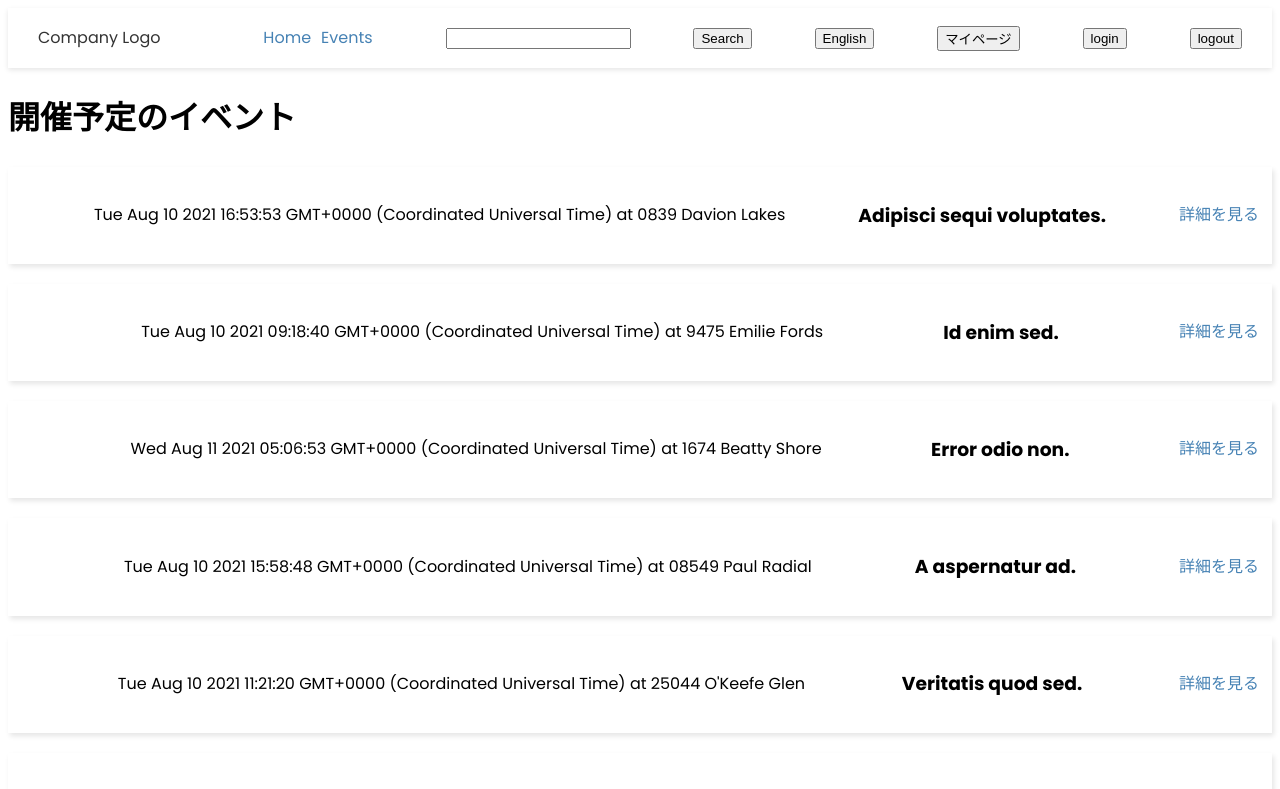
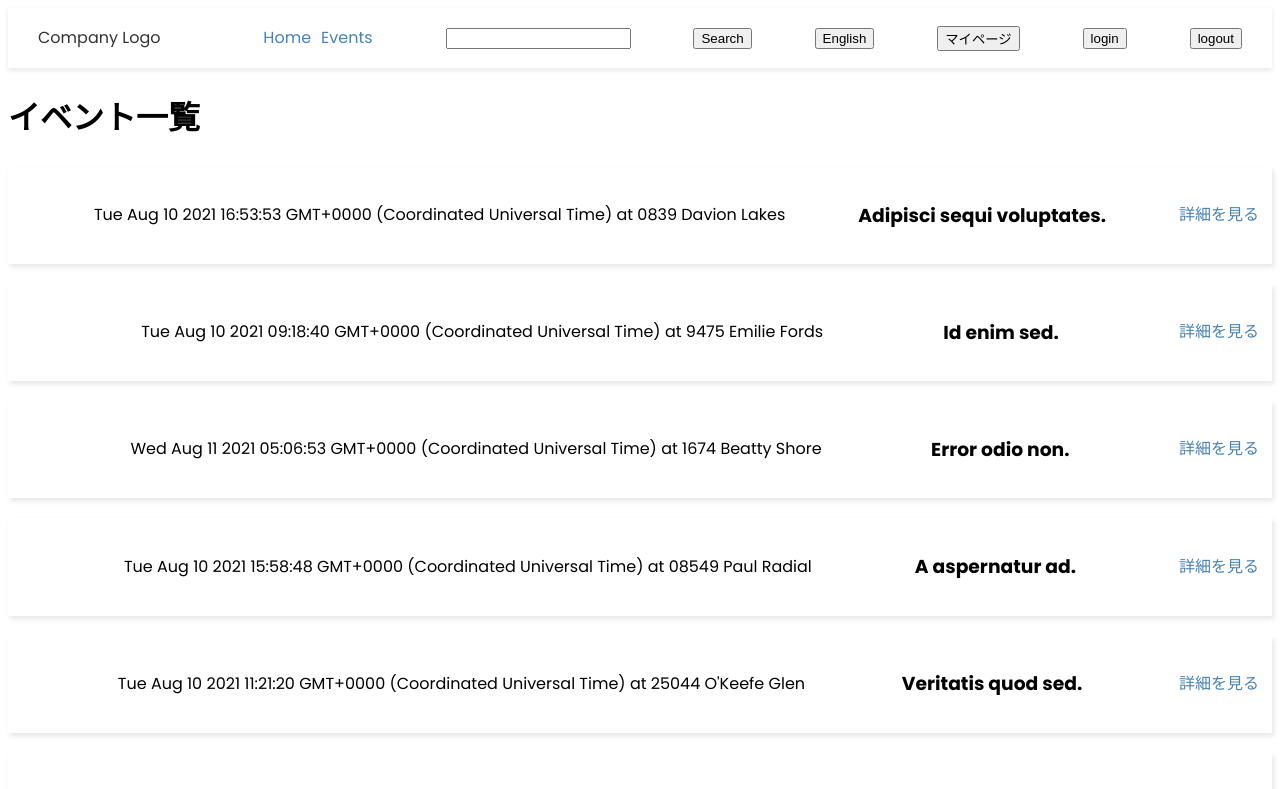
Before and after one commit to scdouble/vue_eventportal, a Vue app: page /event in a window 1280 px wide. Shown: the top 789 px of the page. Built offline with nearby package versions, Linux system fonts and the light colour scheme.

Commit message:
disable console.log

```diff
--- a/src/pages/EventList.vue
+++ b/src/pages/EventList.vue
@@ -1,23 +1,21 @@
 <template>
-  <h1>開催予定のイベント</h1>
+  <h1>イベント一覧</h1>
   <EventItem v-for="event in events" :key="event.id" :event="event" />
 </template>
 
 <script>
 import EventItem from "./EventItem.vue";
-import { mapGetters, mapState } from "vuex";
+import { mapGetters } from "vuex";
 export default {
   name: "EventList",
 
   computed: {
-    ...mapState(["events"]),
+    ...mapGetters(["events"]),
   },
   components: {
     EventItem,
   },
-  mounted() {
-    console.log(this);
-  },
+  mounted() {},
 };
 </script>
 
```
